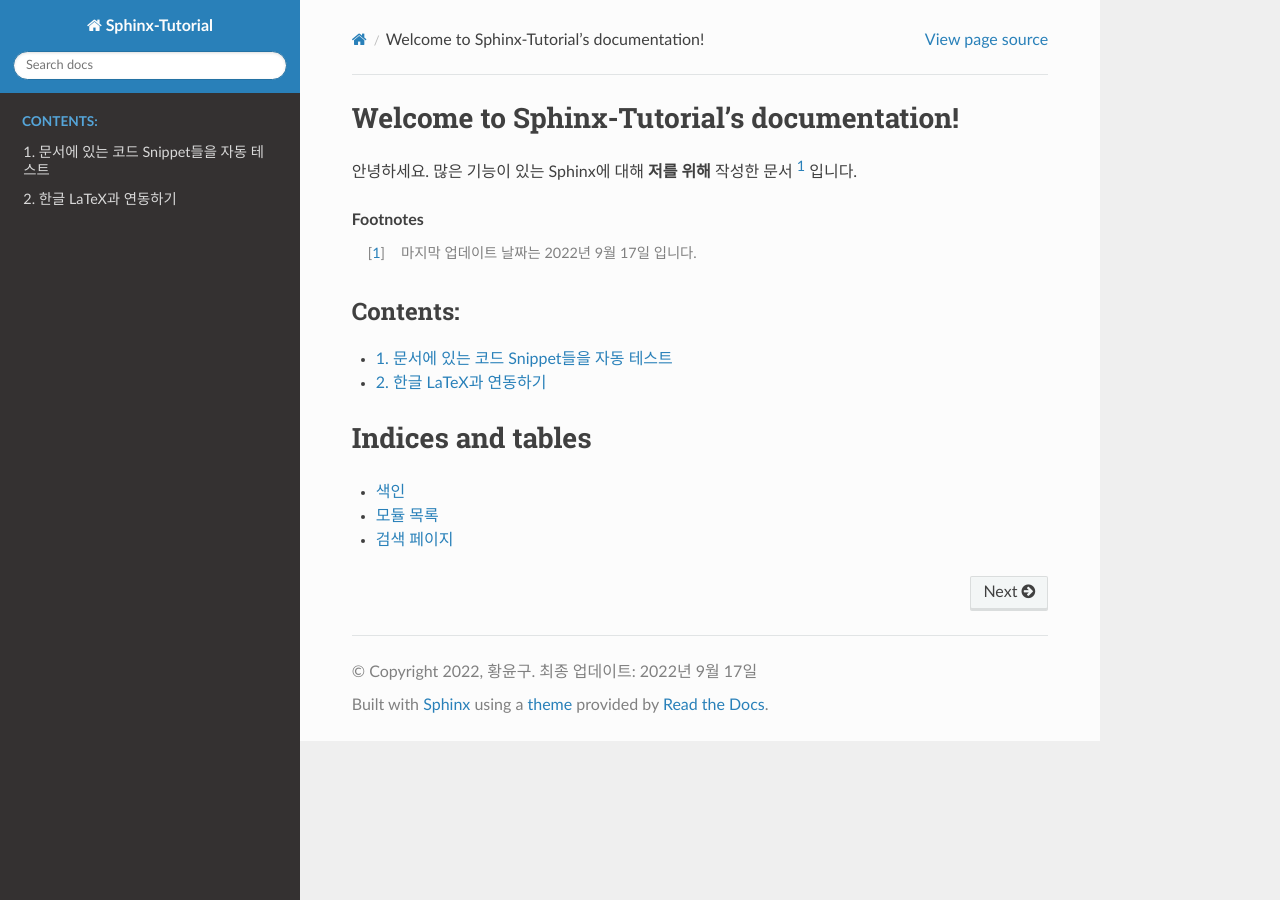
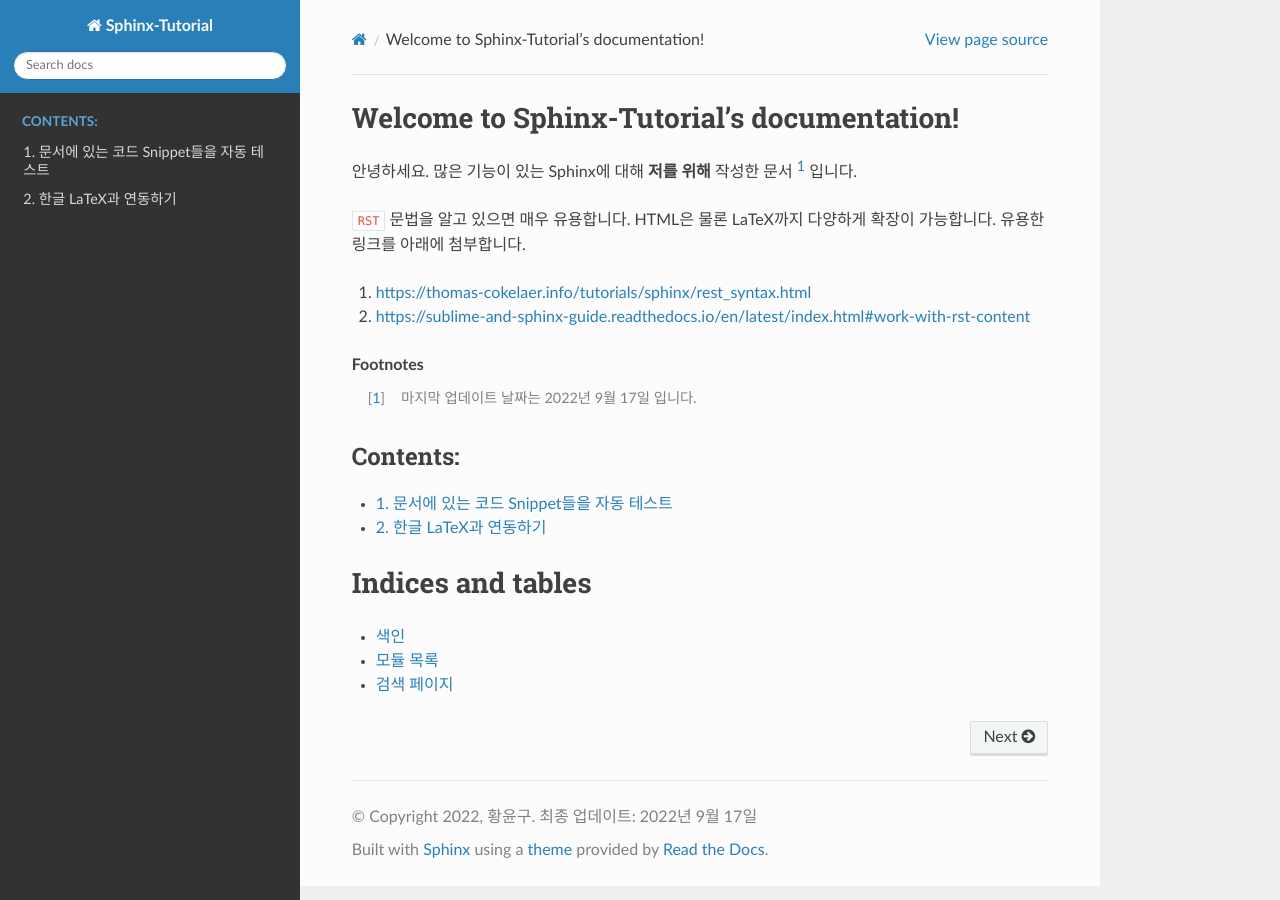
Before and after one commit to yoon-gu/sphinx-ci, a Sphinx documentation site: the page built from docs/index.rst, in a window 1280 px wide. Built offline with Sphinx 7.4.7 and the Read the Docs theme 2.0.0, drawn with Linux system fonts in a browser that asks for light colours.

Commit message:
index 및 verbatim 처리 깔끔하게..

```diff
--- a/docs/doctest.rst
+++ b/docs/doctest.rst
@@ -3,7 +3,7 @@
 
 Add Extention
 -------------
-`conf.py` 파일에 다음과 같이 extension을 추가한다.
+:file:`conf.py` 파일에 다음과 같이 extension을 추가한다.
 
 .. code-block:: python
 
--- a/docs/index.rst
+++ b/docs/index.rst
@@ -7,6 +7,12 @@
 ===========================================
 
 안녕하세요. 많은 기능이 있는 Sphinx에 대해 **저를 위해** 작성한 문서 [#f1]_ 입니다.
+
+:code:`RST` 문법을 알고 있으면 매우 유용합니다. HTML은 물론 LaTeX까지 다양하게 확장이 가능합니다.
+유용한 링크를 아래에 첨부합니다.
+
+#. https://thomas-cokelaer.info/tutorials/sphinx/rest_syntax.html
+#. https://sublime-and-sphinx-guide.readthedocs.io/en/latest/index.html#work-with-rst-content
 
 .. rubric:: Footnotes
 
```
Also changed, not shown: docs/latex.rst (+8 -8 lines).
